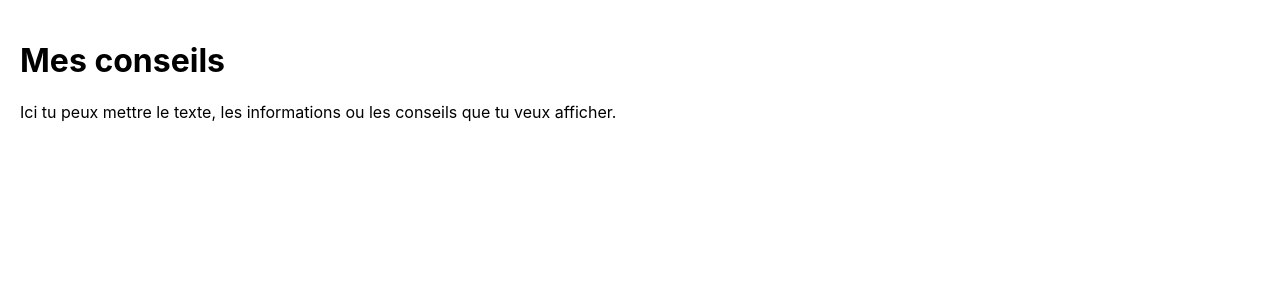
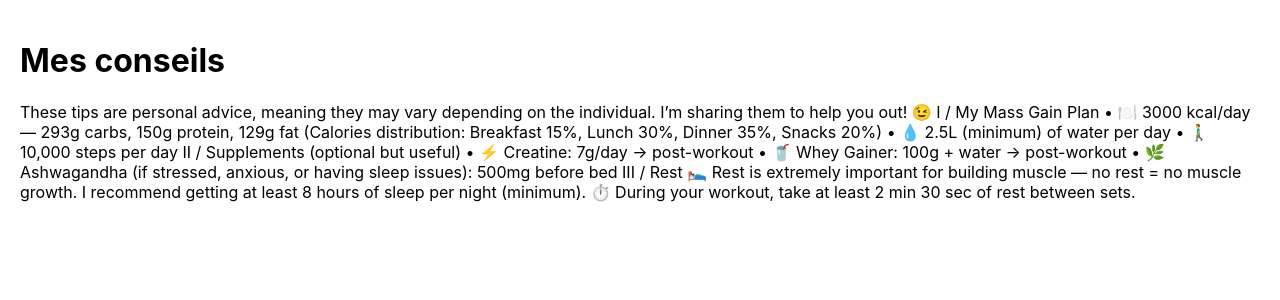
Before and after one commit to countventa/mai-coach, a Next.js app: page /advice in a window 1280 px wide. Shown: the top 300 px of the page. Built offline with nearby package versions, Linux system fonts and the light colour scheme.

Commit message:
My advice

```diff
--- a/pages/advice.jsx
+++ b/pages/advice.jsx
@@ -3,7 +3,26 @@ export default function MesConseils() {
     <div style={{ padding: "20px" }}>
       <h1>Mes conseils</h1>
       <p>
-        Ici tu peux mettre le texte, les informations ou les conseils que tu veux afficher.
+      These tips are personal advice, meaning they may vary depending on the individual. I’m sharing them to help you out! 😉
+
+        I / My Mass Gain Plan
+            • 🍽️ 3000 kcal/day — 293g carbs, 150g protein, 129g fat
+            (Calories distribution: Breakfast 15%, Lunch 30%, Dinner 35%, Snacks 20%)
+            • 💧 2.5L (minimum) of water per day
+            • 🚶‍♂️ 10,000 steps per day
+
+
+        II / Supplements (optional but useful)
+            • ⚡ Creatine: 7g/day → post-workout
+            • 🥤 Whey Gainer: 100g + water → post-workout
+            • 🌿 Ashwagandha (if stressed, anxious, or having sleep issues): 500mg before bed
+
+
+        III / Rest
+            🛌 Rest is extremely important for building muscle — no rest = no muscle growth.
+            I recommend getting at least 8 hours of sleep per night (minimum).
+
+            ⏱️ During your workout, take at least 2 min 30 sec of rest between sets.
       </p>
     </div>
   );
```
